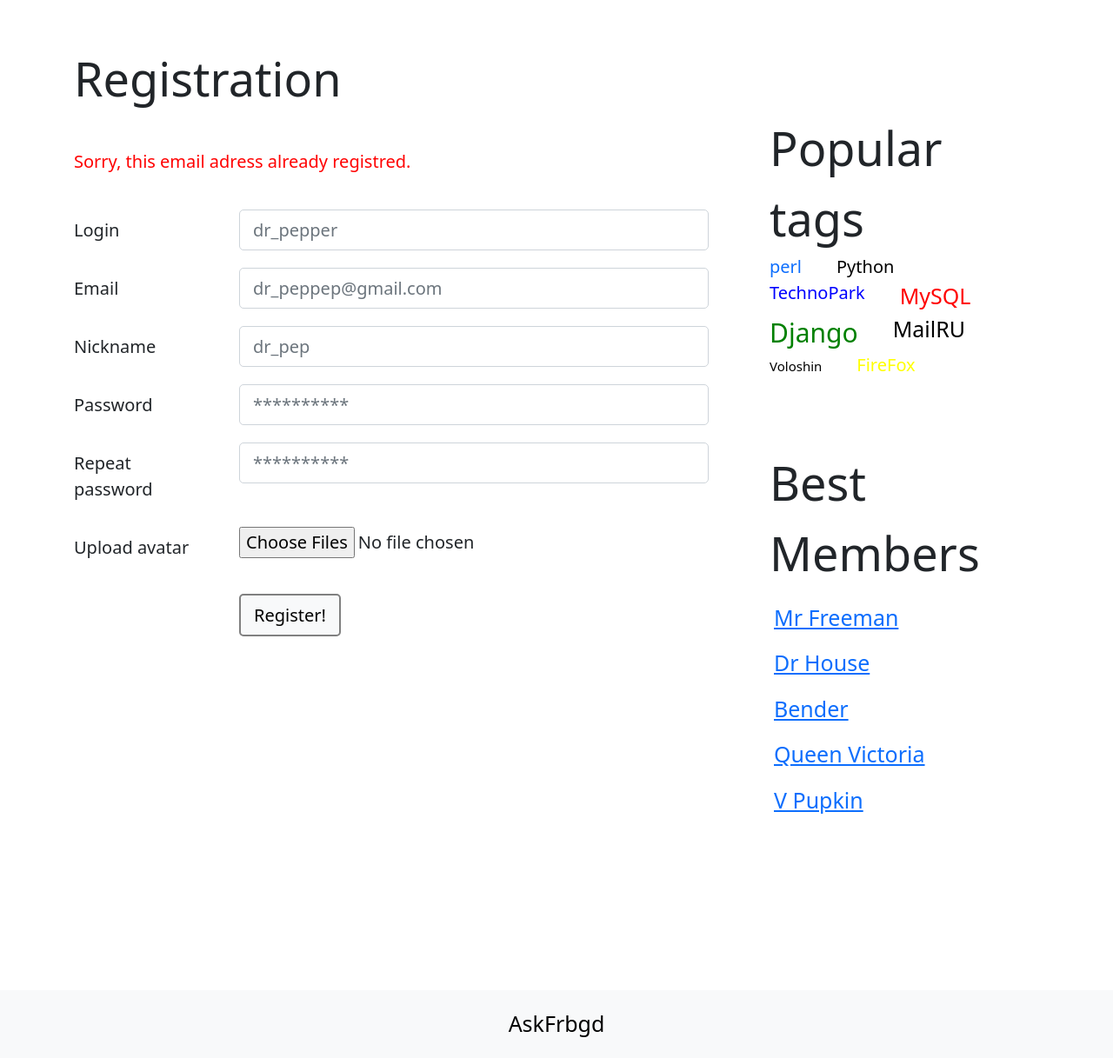
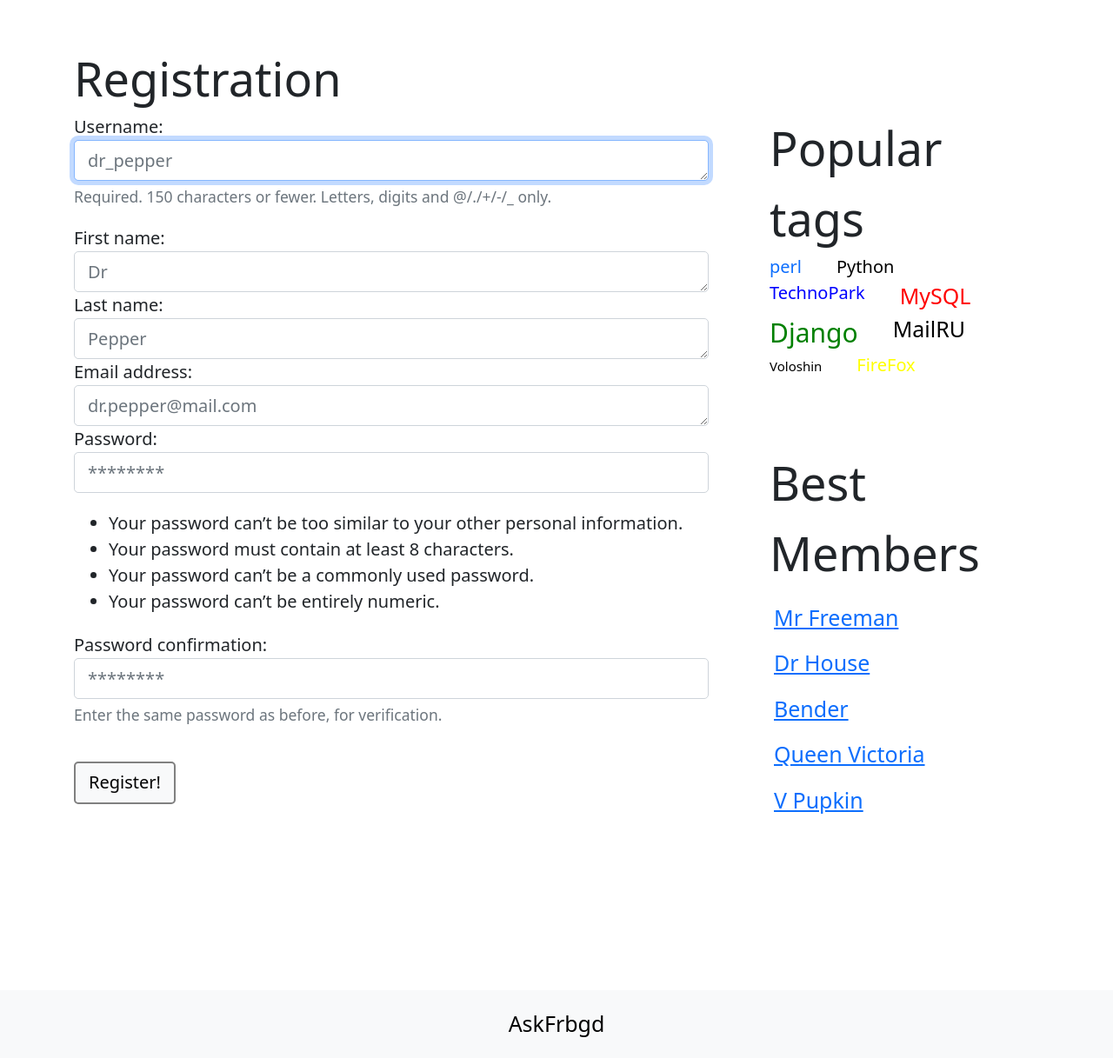
Before and after one commit to frbgd/AskFrbgd, a Django app: page /signup/ in a window 1280 px wide. Shown: the part 120-1337 px from the top of the page at 87% size. Run offline with Django 3.2, Linux system fonts and the light colour scheme; some libraries are stand-ins or nearby versions.

Commit message:
signup form

```diff
--- a/Ask_Frbgd/urls.py
+++ b/Ask_Frbgd/urls.py
@@ -24,7 +24,7 @@ urlpatterns = [
     path('login/', views.login, name='login'),
     path('question/<int:pk>/', views.QuestionView.as_view(), name='question'),
     path('settings/', views.settings, name='settings'),
-    path('signup/', views.signup, name='signup'),
+    path('signup/', views.SignUpView.as_view(), name='signup'),
     path('tag/<tag_name>/', views.listing_q, name='tag'),
     path('', views.index, name='main'),
 ]
--- a/app/forms.py
+++ b/app/forms.py
@@ -1,10 +1,13 @@
-from django.forms import ModelForm, Textarea, SelectMultiple
+from django import forms
+from django.contrib.auth import password_validation
+from django.contrib.auth.forms import UserCreationForm
+from django.contrib.auth.models import User as DjangoUser
 from django.utils.translation import gettext_lazy as _
 
 from app.models import Question, Answer
 
 
-class AskForm(ModelForm):
+class AskForm(forms.ModelForm):
     class Meta:
         model = Question
         fields = ('title', 'text', 'tag')
@@ -14,19 +17,19 @@ class AskForm(ModelForm):
             'tag': _('Tags')
         }
         widgets = {
-            'title': Textarea(attrs={
+            'title': forms.Textarea(attrs={
                 'placeholder': 'How to a build a moon park?',
                 'rows': 1,
                 'style': 'width: 100%;',
                 'class': 'form-control'
             }),
-            'text': Textarea(attrs={
+            'text': forms.Textarea(attrs={
                 'placeholder': 'Really?\nHow? Have no idea about it',
                 'rows': 12,
                 'style': 'width: 100%;',
                 'class': 'form-control'
             }),
-            'tag': SelectMultiple(attrs={
+            'tag': forms.SelectMultiple(attrs={
                 'rows': 12,
                 'style': 'width: 100%; height: 300px;',
                 'class': 'form-control'
@@ -34,18 +37,72 @@ class AskForm(ModelForm):
         }
 
 
-class AnswerForm(ModelForm):
+class AnswerForm(forms.ModelForm):
     class Meta:
         model = Answer
-        fields = ('text', )
+        fields = ('text',)
         labels = {
             'text': _('Your answer')
         }
         widgets = {
-            'text': Textarea(attrs={
+            'text': forms.Textarea(attrs={
                 'placeholder': 'Enter your answer here...',
                 'rows': 3,
                 'style': 'width: 100%;',
                 'class': 'form-control'
             })
         }
+
+
+class SignUpForm(UserCreationForm):
+    # TODO add Upload avatar field
+    password1 = forms.CharField(
+        label=_("Password"),
+        strip=False,
+        widget=forms.PasswordInput(attrs={'autocomplete': 'new-password',
+                                          'placeholder': '********',
+                                          'style': 'width: 100%;',
+                                          'class': 'form-control'}),
+        help_text=password_validation.password_validators_help_text_html(),
+    )
+    password2 = forms.CharField(
+        label=_("Password confirmation"),
+        widget=forms.PasswordInput(attrs={
+            'autocomplete': 'new-password',
+            'placeholder': '********',
+            'style': 'width: 100%;',
+            'class': 'form-control'
+        }),
+        strip=False,
+        help_text=_("Enter the same password as before, for verification."),
+    )
+
+    class Meta:
+        model = DjangoUser
+        fields = ('username', 'first_name', 'last_name', 'email', 'password1', 'password2')
+        widgets = {
+            'username': forms.Textarea(attrs={
+                'placeholder': 'dr_pepper',
+                'rows': 1,
+                'style': 'width: 100%;',
+                'class': 'form-control'
+            }),
+            'first_name': forms.Textarea(attrs={
+                'placeholder': 'Dr',
+                'rows': 1,
+                'style': 'width: 100%;',
+                'class': 'form-control'
+            }),
+            'last_name': forms.Textarea(attrs={
+                'placeholder': 'Pepper',
+                'rows': 1,
+                'style': 'width: 100%;',
+                'class': 'form-control'
+            }),
+            'email': forms.Textarea(attrs={
+                'placeholder': 'dr.pepper@mail.com',
+                'rows': 1,
+                'style': 'width: 100%;',
+                'class': 'form-control'
+            })
+        }
--- a/app/models.py
+++ b/app/models.py
@@ -6,15 +6,13 @@ from django.utils import timezone
 
 
 class User(models.Model):
-    name = models.CharField(max_length=255)
     image = models.ImageField(upload_to='img')
-    birth_date = models.DateField()
     django_user = models.OneToOneField(DjangoUser, on_delete=models.CASCADE, blank=True, null=True)
 
     objects = UserManager()
 
     def __str__(self):
-        return self.name
+        return self.django_user.username
 
     class Meta:
         verbose_name = 'User'
--- a/app/views.py
+++ b/app/views.py
@@ -4,8 +4,8 @@ from django.shortcuts import render, get_object_or_404
 from django.urls import reverse
 from django.views import View
 
-from app.forms import AskForm, AnswerForm
-from app.models import Question, Tag, Answer
+from app.forms import AskForm, AnswerForm, SignUpForm
+from app.models import Question, Tag, Answer, User
 
 
 def paginate(objects_list, request, per_page):
@@ -35,8 +35,7 @@ def paginate(objects_list, request, per_page):
 
 
 def error_404(request, exception):
-    data = {}
-    return render(request, '404.html', data)
+    return render(request, '404.html', {})
 
 
 class AskView(View):
@@ -93,8 +92,21 @@ def settings(request):
     return render(request, 'settings.html', {})
 
 
-def signup(request):
-    return render(request, 'signup.html', {})
+class SignUpView(View):
+    def get(self, request):
+        form = SignUpForm()
+        return render(request, 'signup.html', {'form': form})
+
+    def post(self, request):
+        form = SignUpForm(request.POST)
+        if not form.is_valid():
+            return render(request, 'signup.html', {'form': form})
+        new_django_user = form.save()
+        new_user = User.objects.create(
+            django_user=new_django_user
+        )
+        new_user.save()
+        return HttpResponseRedirect(reverse('main'))
 
 
 def index(request):
--- a/templates/ask.html
+++ b/templates/ask.html
@@ -10,7 +10,7 @@
             {{ field.errors }}
             {{ field.label_tag }} {{ field }}
             {% if field.help_text %}
-            <p class="help">{{ field.help_text|safe }}</p>
+            <p class="help form-text text-muted">{{ field.help_text|safe }}</p>
             {% endif %}
         </div>
     {% endfor %}
--- a/templates/include/make_answer.html
+++ b/templates/include/make_answer.html
@@ -5,7 +5,7 @@
             {{ field.errors }}
             {{ field.label_tag }} {{ field }}
             {% if field.help_text %}
-            <p class="help">{{ field.help_text|safe }}</p>
+            <p class="help form-text text-muted">{{ field.help_text|safe }}</p>
             {% endif %}
         </div>
     {% endfor %}
--- a/templates/signup.html
+++ b/templates/signup.html
@@ -4,58 +4,71 @@
 
 {% block content %}
     <div class="title">Registration</div>
-    <div class="space_bottom-40px"></div>
-    <div id="#" style="color: red;">
-        Sorry, this email adress already registred.
-    </div>
-    <div class="space_bottom-40px"></div>
-    <div class="mb-3 row">
-        <label for="inputLogin" class="col-sm-3 col-form-label">Login</label>
-        <div class="col-sm-9">
-            <input type="text" class="form-control" id="inputLogin" placeholder="dr_pepper">
+{#    <div class="space_bottom-40px"></div>#}
+{#    <div id="#" style="color: red;">#}
+{#        Sorry, this email adress already registred.#}
+{#    </div>#}
+{#    <div class="space_bottom-40px"></div>#}
+{#    <div class="mb-3 row">#}
+{#        <label for="inputLogin" class="col-sm-3 col-form-label">Login</label>#}
+{#        <div class="col-sm-9">#}
+{#            <input type="text" class="form-control" id="inputLogin" placeholder="dr_pepper">#}
+{#        </div>#}
+{#    </div>#}
+{#    <div class="mb-3 row">#}
+{#        <label for="inputEmail" class="col-sm-3 col-form-label">Email</label>#}
+{#        <div class="col-sm-9">#}
+{#            <input type="text" class="form-control" id="inputEmail" aria-describedby="#"#}
+{#                   placeholder="dr_peppep@gmail.com" required>#}
+{#        </div>#}
+{#    </div>#}
+{#    <div class="mb-3 row">#}
+{#        <label for="inputNick" class="col-sm-3 col-form-label">Nickname</label>#}
+{#        <div class="col-sm-9">#}
+{#            <input type="text" class="form-control" id="inputNick" aria-describedby="#" placeholder="dr_pep" required>#}
+{#        </div>#}
+{#    </div>#}
+{#    <div class="mb-3 row">#}
+{#        <label for="inputEmail" class="col-sm-3 col-form-label">Password</label>#}
+{#        <div class="col-sm-9">#}
+{#            <input type="password" class="form-control" id="inputPassword" placeholder="**********">#}
+{#        </div>#}
+{#    </div>#}
+{#    <div class="mb-3 row">#}
+{#        <label for="inputEmail" class="col-sm-3 col-form-label">Repeat password</label>#}
+{#        <div class="col-sm-9">#}
+{#            <input type="password" class="form-control" id="inputPassword" placeholder="**********">#}
+{#        </div>#}
+{#    </div>#}
+{#    <div class="mb-3 row">#}
+{#        <label for="inputNick" class="col-sm-3 col-form-label">Upload avatar</label>#}
+{#        <div class="col-sm-9">#}
+{#            <!-- <img class="img_in_question" src="#"></img> -->#}
+{#            <!-- <div class="space_bottom-40px"></div> -->#}
+{#            <div class="form-group">#}
+{#                <input id="file-demo" type="file" class="file" multiple=true data-preview-file-type="any">#}
+{#            </div>#}
+{#        </div>#}
+{#    </div>#}
+{#    <div class="mb-3 row">#}
+{#        <div class="col-sm-3"></div>#}
+{#        <div class="col-sm-9">#}
+{#            <button type="button" class="btn btn-light answer-btn">Register!</button>#}
+{#        </div>#}
+{#    </div>#}
+    <form action="{% url 'signup' %}" method="post">
+        {% csrf_token %}
+        {% for field in form %}
+        <div class="fieldWrapper">
+            {{ field.errors }}
+            {{ field.label_tag }} {{ field }}
+            {% if field.help_text %}
+            <p class="help form-text text-muted">{{ field.help_text|safe }}</p>
+            {% endif %}
         </div>
-    </div>
-    <div class="mb-3 row">
-        <label for="inputEmail" class="col-sm-3 col-form-label">Email</label>
-        <div class="col-sm-9">
-            <input type="text" class="form-control" id="inputEmail" aria-describedby="#"
-                   placeholder="dr_peppep@gmail.com" required>
-        </div>
-    </div>
-    <div class="mb-3 row">
-        <label for="inputNick" class="col-sm-3 col-form-label">Nickname</label>
-        <div class="col-sm-9">
-            <input type="text" class="form-control" id="inputNick" aria-describedby="#" placeholder="dr_pep" required>
-        </div>
-    </div>
-    <div class="mb-3 row">
-        <label for="inputEmail" class="col-sm-3 col-form-label">Password</label>
-        <div class="col-sm-9">
-            <input type="password" class="form-control" id="inputPassword" placeholder="**********">
-        </div>
-    </div>
-    <div class="mb-3 row">
-        <label for="inputEmail" class="col-sm-3 col-form-label">Repeat password</label>
-        <div class="col-sm-9">
-            <input type="password" class="form-control" id="inputPassword" placeholder="**********">
-        </div>
-    </div>
-    <div class="mb-3 row">
-        <label for="inputNick" class="col-sm-3 col-form-label">Upload avatar</label>
-        <div class="col-sm-9">
-            <!-- <img class="img_in_question" src="#"></img> -->
-            <!-- <div class="space_bottom-40px"></div> -->
-            <div class="form-group">
-                <input id="file-demo" type="file" class="file" multiple=true data-preview-file-type="any">
-            </div>
-        </div>
-    </div>
-    <div class="mb-3 row">
-        <div class="col-sm-3"></div>
-        <div class="col-sm-9">
-            <button type="button" class="btn btn-light answer-btn">Register!</button>
-        </div>
-    </div>
+    {% endfor %}
+    <input class="btn btn-light add-btn" type="submit" value="Register!">
+    </form>
 {% endblock content %}
 
 {% block side %}
```
Also changed, not shown: app/management/commands/fill_db.py (+8 -2 lines), app/migrations/0006_auto_20210621_1359.py (added).
